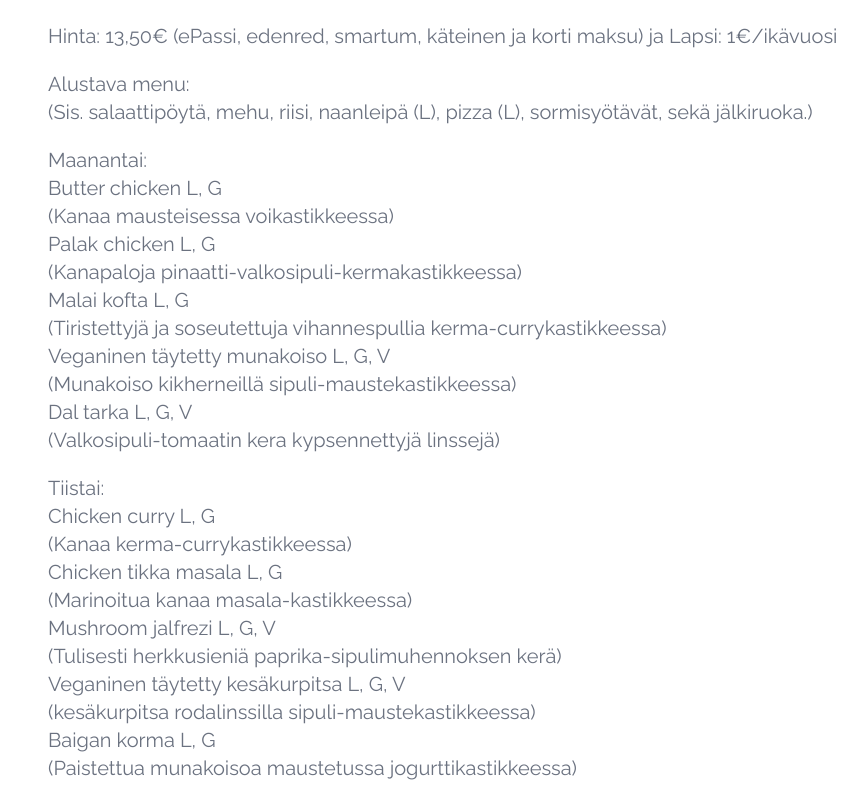
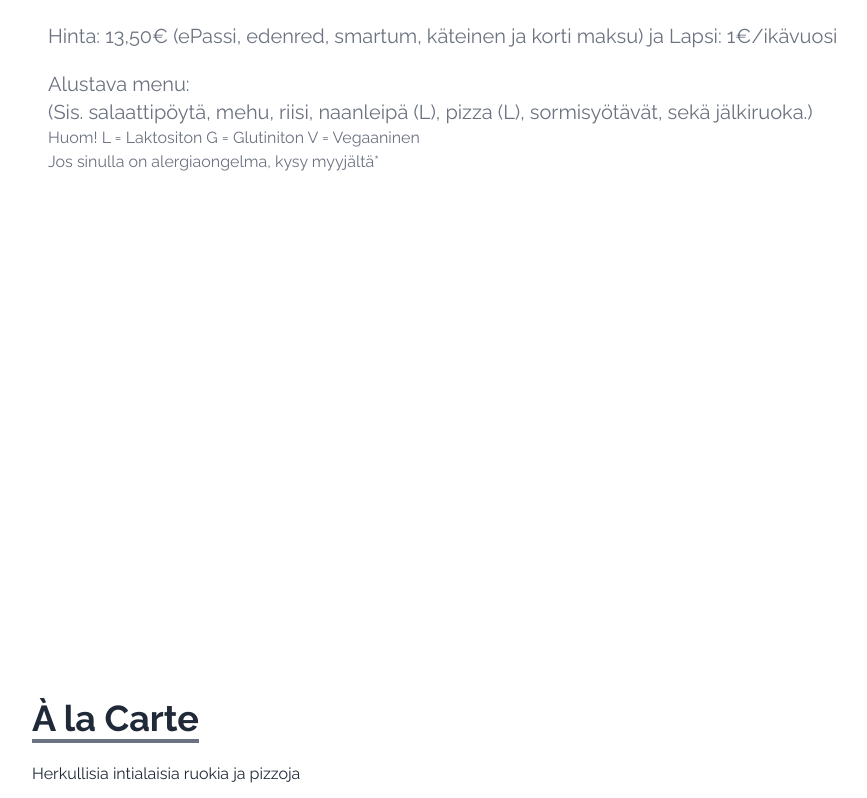
Before and after one commit to sharifmajumdar/taj-mahal, a React (Create React App) app: page / in a window 1280 px wide. Shown: the part 942-1740 px from the top of the page, without its empty margins (96-963 px from the left). Built offline with nearby package versions, Linux system fonts and the light colour scheme; the HTML template or start-up script is replaced by a standard one.

Commit message:
lounastaja

```diff
--- a/src/components/Lounas.js
+++ b/src/components/Lounas.js
@@ -22,14 +22,19 @@ const Lounas = () => {
           Alustava menu: <br/>
           (Sis. salaattipöytä, mehu, riisi, naanleipä (L), pizza (L), sormisyötävät, sekä jälkiruoka.)
         </p>
-        <p className="text-xl mt-5 text-justify">
+        <p>
+        <div data-lounastaja-widget-id="GSQuYapj5bOav0OQjYWo" data-api-key="91c157a5-52d7-41ab-9773-ce4de03a91e6">
+        </div>
+        <script defer src="https://lounastaja.app/widget/base.min.js">
+        </script>
+        </p>
+
+        {/* <p className="text-xl mt-5 text-justify">
           Maanantai: <br/>
           Butter chicken L, G  <br/>
           (Kanaa mausteisessa voikastikkeessa)<br/>
           Palak chicken L, G <br/>
           (Kanapaloja pinaatti-valkosipuli-kermakastikkeessa)<br/>
-{/*           Beef handi L, G <br/>
-          (Naudanlihaa maustetussa kermakastikkeessa)<br/> */}
           Malai kofta  L, G <br/>
           (Tiristettyjä ja soseutettuja vihannespullia kerma-currykastikkeessa)<br/>
           Veganinen täytetty munakoiso L, G, V<br/>
@@ -49,8 +54,6 @@ const Lounas = () => {
           (kesäkurpitsa rodalinssilla sipuli-maustekastikkeessa)<br/>
           Baigan korma L, G<br/>
           (Paistettua munakoisoa maustetussa jogurttikastikkeessa)<br/>
-{/*           Rajma aloo L, G, V <br/>
-          (Rajmaa- ja perunaa curry-maustekastikkeessa)<br/> */}
         </p>
         <p className="text-xl mt-5 text-justify">
           Keskivikko: <br/>
@@ -64,8 +67,6 @@ const Lounas = () => {
           (Porkkana herneillä sipuli-maustekastikkeessa) <br/>
           Vihannessekoitus  L, G, V<br/>
           (Erilaisia vihanneksia maustekastikkeessa) <br/>
-{/*           Aloo gobi  L, G, V <br/>
-          (Perunaa- ja kukkakalia maustekastikkeessa)<br/> */}
         </p>
         <p className="text-xl mt-5 text-justify">
           Torstai: <br/>
@@ -92,9 +93,7 @@ const Lounas = () => {
           (Vihreää papua, paprikaa ja tomaattia maustekastikkeessa) <br/>
           Chana masala L, G, V<br/>
           (Kikherneitä maustetussa masalakastikkeessa) <br/>
-{/*           Biryani L, G <br/>
-          (Mausteista, hitaasti kypsytettyä riisiä kanan kanssa)<br/> */}
-        </p> <br/><br/>
+        </p> <br/><br/> */}
         <p>Huom! L = Laktositon G = Glutiniton V = Vegaaninen</p>
         <p>Jos sinulla on alergiaongelma, kysy myyjältä*</p>
       </div>
```
